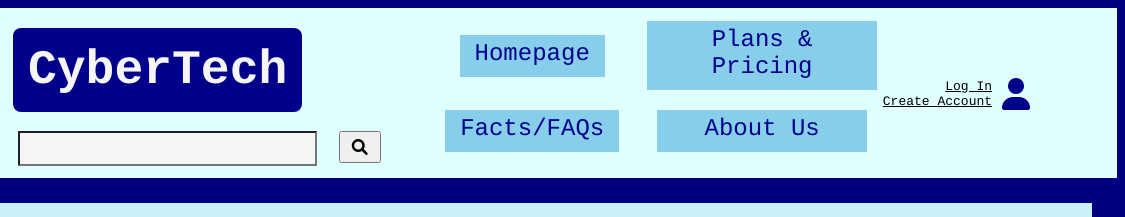
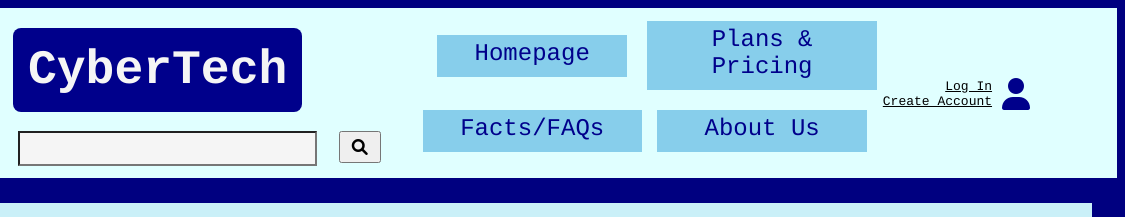
Before and after one commit to DallinS3/dallins3.github.io, a plain HTML site: page My_WDD_Project/Cybersecurity_site/HTML_code/index.html in a window 1280 px wide. Shown: the top 217 px of the page, 155-1280 px from the left. Drawn offline with Linux system fonts and the light colour scheme; a small style sheet from the web is missing.

Commit message:
header_update

```diff
--- a/My_WDD_Project/Cybersecurity_site/styles/style.css
+++ b/My_WDD_Project/Cybersecurity_site/styles/style.css
@@ -75,7 +75,7 @@ header h1 {
     font-size: x-large;
     justify-self: center;
     align-self: center;
-    padding: 5px 15px 10px 15px;
+    padding: 5px 37.5px 10px 37.5px;
 }
 .facts_faqs {
     grid-row: 2/3;
@@ -88,7 +88,7 @@ header h1 {
     font-size: x-large;
     justify-self: center;
     align-self: center;
-    padding: 5px 15px 10px 15px;
+    padding: 5px 37.5px 10px 37.5px;
 }
 .plans_price {
     grid-area: 1 / 5 / 2 / 7;
```
